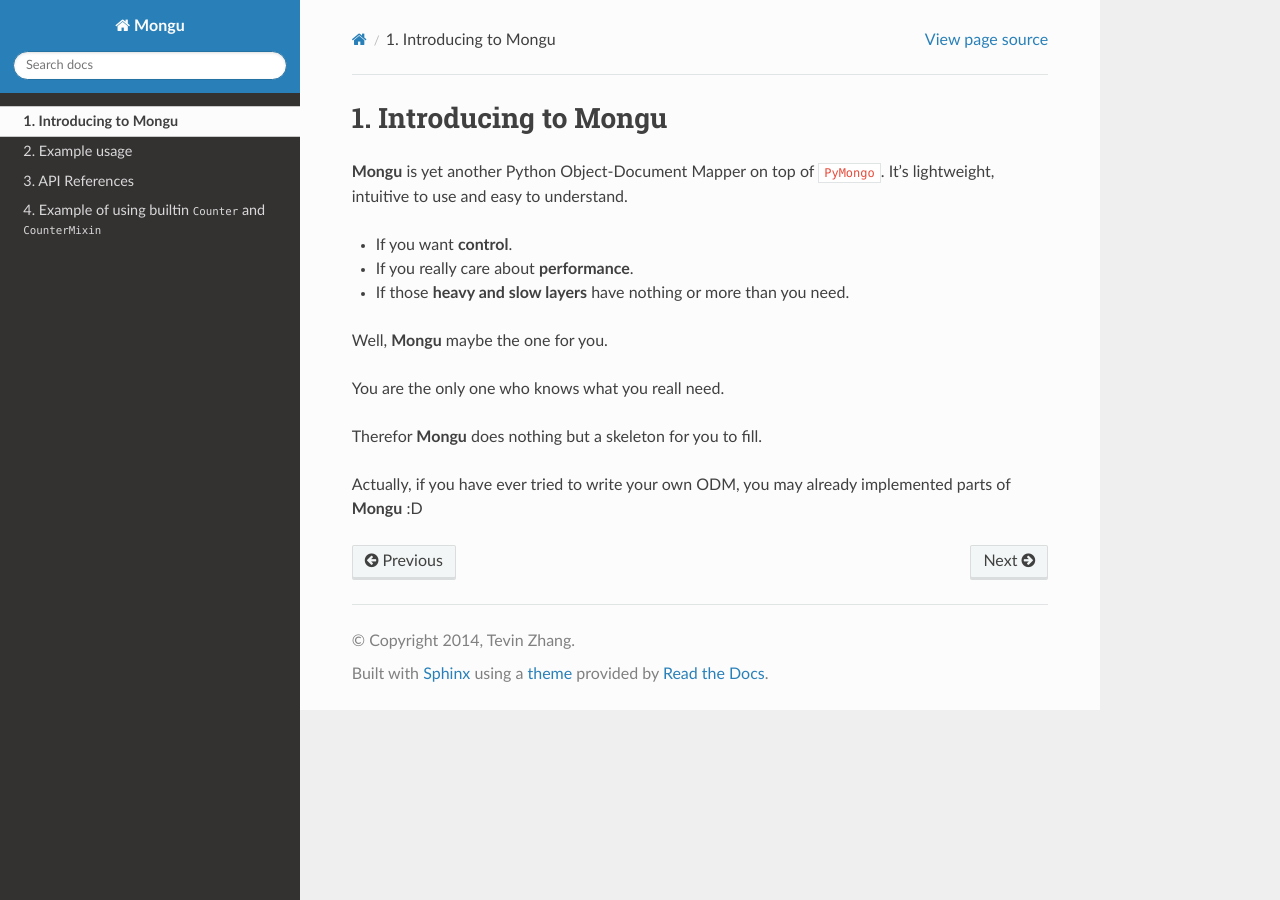
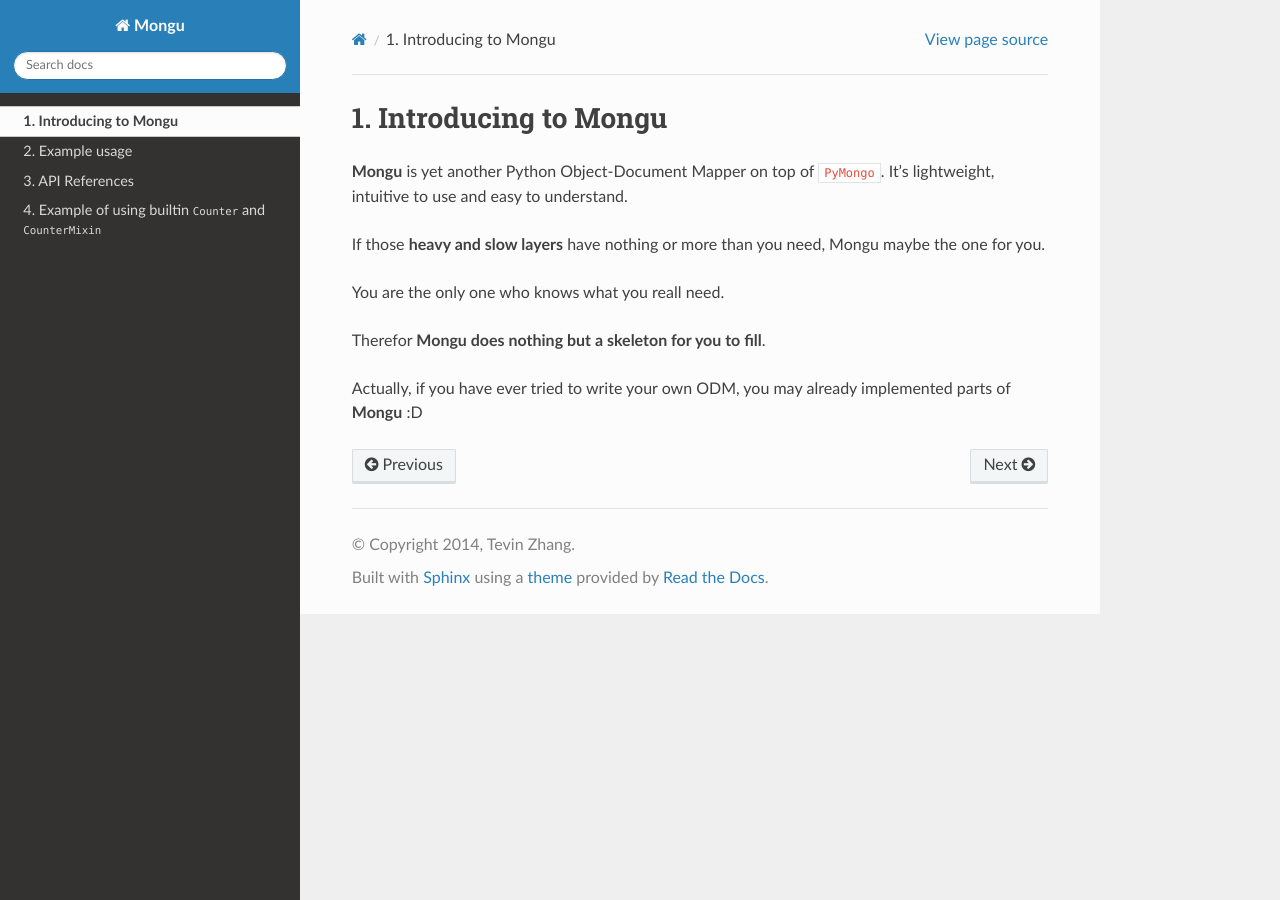
Before and after one commit to tevino/mongu, a Sphinx documentation site: the page built from docs/introduction.rst, in a window 1280 px wide. Built offline with Sphinx 7.4.7 and the Read the Docs theme 2.0.0, drawn with Linux system fonts in a browser that asks for light colours; the version number could not be read and is left out.

Commit message:
update docs

```diff
--- a/docs/introduction.rst
+++ b/docs/introduction.rst
@@ -2,14 +2,10 @@
 =====================
 **Mongu** is yet another Python Object-Document Mapper on top of ``PyMongo``. It's lightweight, intuitive to use and easy to understand.
 
-- If you want **control**.
-- If you really care about **performance**.
-- If those **heavy and slow layers** have nothing or more than you need.
-
-Well, **Mongu** maybe the one for you.
+If those **heavy and slow layers** have nothing or more than you need, Mongu maybe the one for you.
 
 You are the only one who knows what you reall need.
 
-Therefor **Mongu** does nothing but a skeleton for you to fill.
+Therefor **Mongu does nothing but a skeleton for you to fill**.
 
 Actually, if you have ever tried to write your own ODM, you may already implemented parts of **Mongu** :D
```
